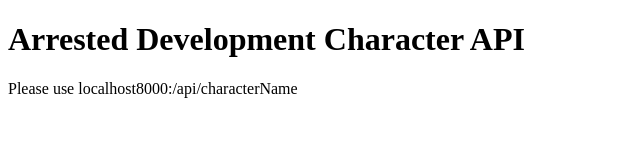
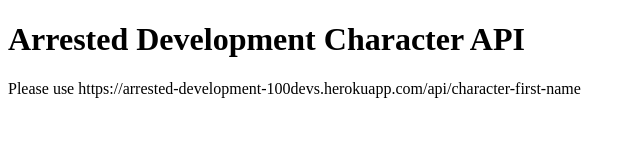
Before and after one commit to thePotatoDev-git/arrested-development-character-api, a website: page index.html in a window 1280 px wide. Shown: the whole page, without its empty margins (0-640 px from the left). Drawn offline with Linux system fonts and the light colour scheme.

Commit message:
Updated html documentation

```diff
--- a/index.html
+++ b/index.html
@@ -8,6 +8,6 @@
 </head>
 <body>
     <h1>Arrested Development Character API</h1>
-    <p>Please use localhost8000:/api/characterName</p>
+    <p>Please use https://arrested-development-100devs.herokuapp.com/api/character-first-name</p>
 </body>
 </html>
```
